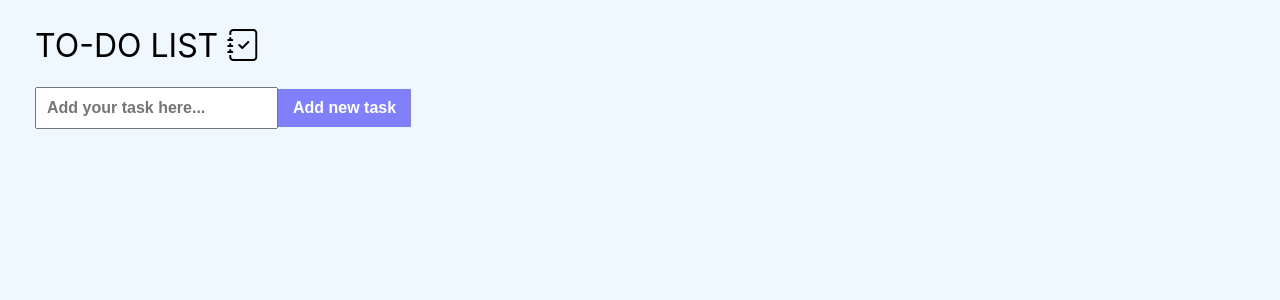
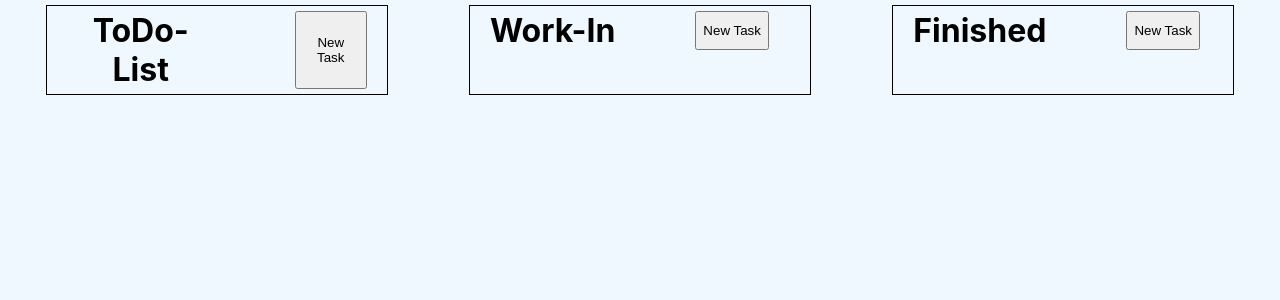
Before and after one commit to mitaliH22/ToDoList, a React (Create React App) app: page / in a window 1280 px wide. Shown: the top 300 px of the page. Built offline with nearby package versions, Linux system fonts and the light colour scheme.

Commit message:
todolist update

```diff
--- a/src/App.js
+++ b/src/App.js
@@ -1,77 +1,14 @@
-import React, { Component } from "react";
-import Display from "./Components/Display";
-import List from "./Components/List";
-
+import React from "react";
+import Cards from "./Components/Cards";
 import "./App.css";
 import "./App.scss";
 
-
-export default class App extends Component {
-  constructor(props) {
-    super(props);
-    this.state = { items: [], newId: 0 };
-    this.handleSubmit = this.handleSubmit.bind(this);
-  }
-
-  localStr() {
-    localStorage.setItem("document", JSON.stringify(this.state.items));
-  }
-
-
-  handleSubmit = (e) => {
-    e.preventDefault();
-
-    const newItem = {
-      id: this.state.newId,
-      label: e.target[0].value,
-    };
-    if (!newItem.label) {
-      alert("Please enter a task");
-      return false;
-    }
-    this.setState( {
-      items: [...this.state.items, newItem.label],
-      newId: this.state.newId + 1,
-    })
-    e.target[0].value = "";
-  };
-
-  componentDidMount(){
-    const documentData = JSON.parse(localStorage.getItem("document"));
-    if (localStorage.getItem("document")) {
-      this.setState({
-        items: documentData || []
-      });
-    } else {
-      this.setState({
-        items: [],
-        newId: ""
-      })
-    }
-  }
-
-componentDidUpdate(){
-      this.localStr();
-}
-
-  deleteItem = (e) => {
-    this.setState((state) => ({
-      items: state.items.filter((item, i) => {
-        return i !== e;
-      }),
-    }));
-  };
-
-  render() {
+export default function App () {
     return (
       <div className="App">
-        <Display handleSubmit={this.handleSubmit} />
-        <List
-          value={this.state.items}
-          deleteItem={this.deleteItem}
-          key={this.state.newId}
-        />
+        <Cards text={"ToDo-List"} />
+        <Cards text={"Work-In"} />
+        <Cards text={"Finished"} />
       </div>
     );
-  }
 }
--- a/src/App.scss
+++ b/src/App.scss
@@ -4,7 +4,8 @@ body {
 }
 .App{
     padding: 5px;
-    margin-left: 30px;
+    display: flex;
+    justify-content: space-around;
     text-align: center;
 }
 .display {
--- /dev/null
+++ b/src/Components/Cards.jsx
@@ -0,0 +1,30 @@
+import React,{useState} from 'react';
+import "./Cards.scss";
+import InputCard from './InputCard';
+import List from './List';
+
+function Card(props){
+    const [display , setDisplay] = useState(false);
+    const toggleCard = () => {
+      setDisplay(!display)
+    }
+
+    return (
+      <div className="container">
+        <div className="card-container">
+          <div className="card-header">
+            <h1>{props.text}</h1>
+            <button onClick={toggleCard}>New Task</button>
+          </div>
+        </div>
+        <div className="input-container">
+          {display && <InputCard toggleCard={toggleCard}/>}
+        </div>
+        {/* <div>
+          <List />
+        </div> */}
+      </div>
+    );
+}
+
+export default Card;
--- /dev/null
+++ b/src/Components/Cards.scss
@@ -0,0 +1,48 @@
+.container{
+    border: 1px solid black;
+    display: flex;
+    flex-direction: column;
+    align-items: center;
+.card-container{
+    width:300px;
+    padding: 5px 20px;
+    .card-header{
+        display: flex;
+        gap: 80px;
+    h1{
+        margin: 0;
+    }
+    }
+}
+.card-body-end{
+    display: flex;
+}
+}
+.input-container{
+    display: flex;
+    .input-card{
+    margin: 25px;
+    padding: 5px;
+    border: 1px solid black;
+    .input-values{
+     display: flex;
+     flex-direction: column;
+     gap: 10px;
+    }
+    .input-btn{
+        display: flex;
+        justify-content: space-around;
+        margin-top: 10px;
+    }
+    }
+
+}
+ul{
+    list-style: none;
+    padding: 0;
+.todo-card{
+    margin: 25px;
+    padding: 5px;
+    border: 1px solid black;
+}
+}
--- /dev/null
+++ b/src/Components/InputCard.jsx
@@ -0,0 +1,39 @@
+import React,{ useState} from 'react';
+
+function InputCard(props){
+   const [visible , setVisible] = useState(false);
+
+  // const newTask = () => {
+  //     setVisible(true);
+  //     props.toggleCard();
+  // }
+  const [task, setTask] = useState();
+
+  const addTask = () => {
+
+  }
+  return (
+    <>
+      <div className="input-card">
+        <div className="input-values">
+          <input
+            type="text"
+            value={task}
+            onChange={(e) => setVisible(e.target.value)}
+          />
+          <select name="category" id="">
+            <option value="ToDo-List">ToDo-List</option>
+            <option value="Work-In">Work-In</option>
+            <option value="Finished">Finished</option>
+          </select>
+        </div>
+        <div className="input-btn">
+          <button>Add</button>
+          <button onClick={props.toggleCard}>Cancel</button>
+        </div>
+      </div>
+    </>
+  );
+}
+
+export default InputCard;
--- a/src/Components/List.js
+++ b/src/Components/List.js
@@ -1,38 +1,47 @@
-import React ,{ Component } from 'react';
+import React from 'react';
+
+function List(){
+  return (
+    <ul>
+      <li className="todo-card">
+        <p>username</p>
+      </li>
+    </ul>
+  );
+}
+
+// class List extends Component {
+//   deleteItem(i){
+//     this.props.deleteItem(i);
+//   }
 
 
+//     render() {
+//         return (
+//           <div className="todoList">
+//             <ul className="list">
+//               {this.props.value.map((item, i) => (
+//                 <li key={i}>
+//                   <p>{item}</p>
+//                   <div className="btn-group">
+//                     {/* <button className="editBtn">
+//                       <i class="bi bi-pencil-square"></i>
+//                     </button> */}
+//                     <button
+//                       className="delBtn"
+//                       onClick={() => this.deleteItem(i)}
+//                       label="del"
+//                     >
+//                       <i className="bi bi-trash"></i>
+//                     </button>
+//                   </div>
+//                 </li>
+//               ))}
+//             </ul>
 
-class List extends Component {
-  deleteItem(i){
-    this.props.deleteItem(i);
-  }
-
-
-    render() {
-        return (
-          <div className="todoList">
-            <ul className="list">
-              {this.props.value.map((item, i) => (
-                <li key={i}>
-                  <p>{item}</p>
-                  <div className="btn-group">
-                    {/* <button className="editBtn">
-                      <i class="bi bi-pencil-square"></i>
-                    </button> */}
-                    <button
-                      className="delBtn"
-                      onClick={() => this.deleteItem(i)}
-                      label="del"
-                    >
-                      <i className="bi bi-trash"></i>
-                    </button>
-                  </div>
-                </li>
-              ))}
-            </ul>
-          </div>
-        );
-    }
-}
+//           </div>
+//         );
+//     }
+// }
 
 export default List
```
